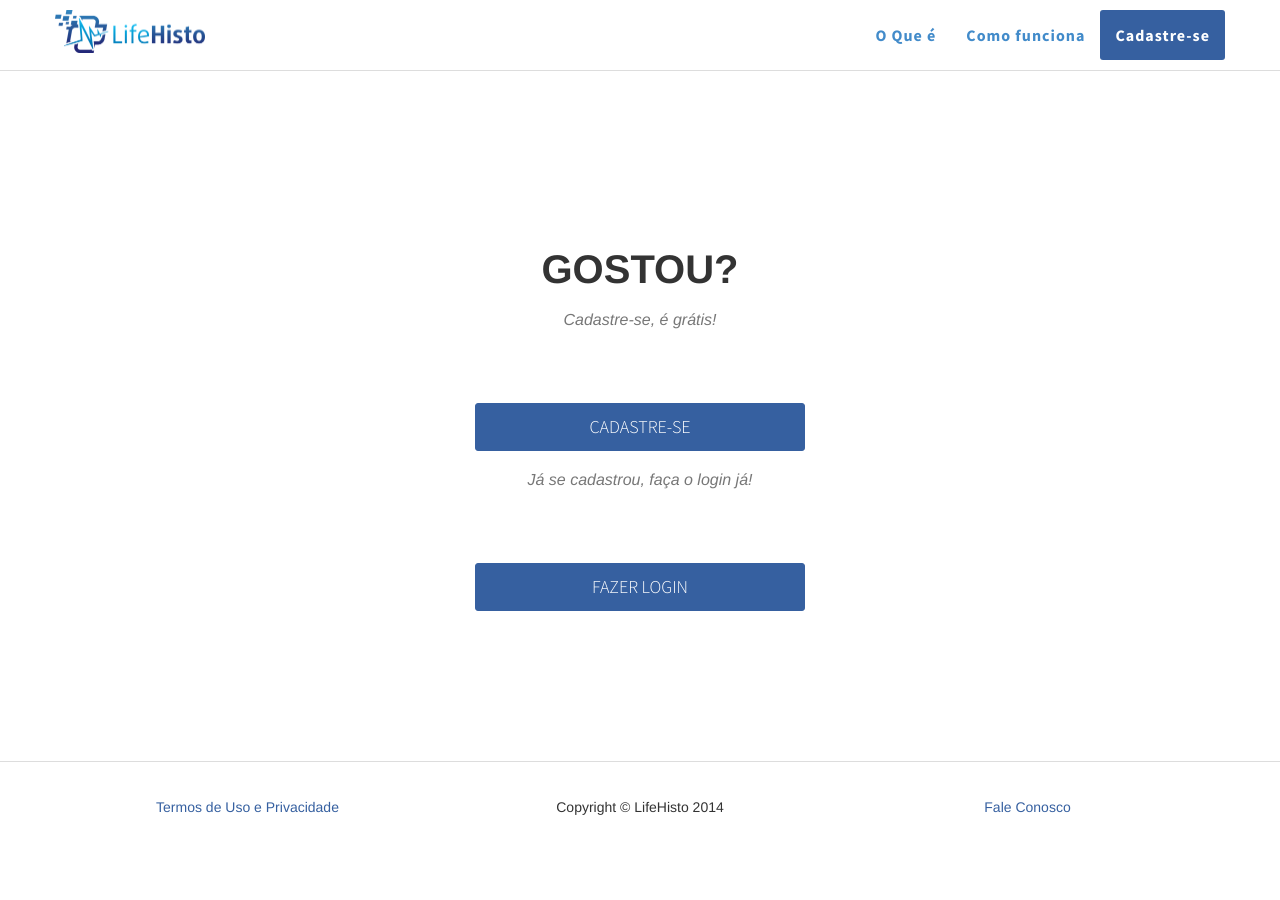
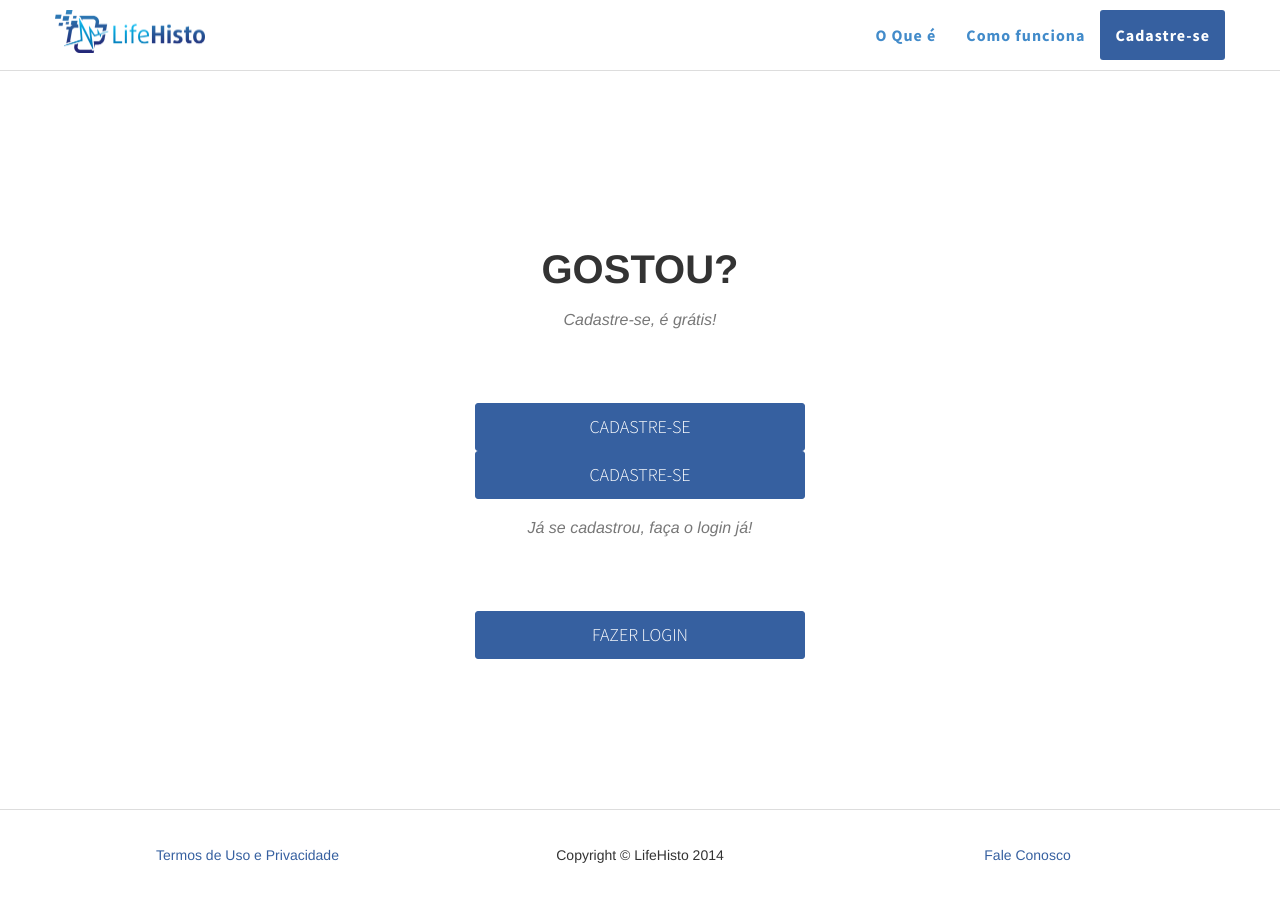
Before and after one commit to Lifehisto/lifehisto.github.io, a Jekyll site: the page built from index.html, in a window 1280 px wide and 900 px high, scrolled down 2456 px. Built offline with Jekyll 4.4.1, drawn with Linux system fonts in a browser that asks for light colours; nearby versions of some CDN libraries; library files that are not in the unit come from our copies; before the commit the page ends 3308 px from its top, so only the background shows below that.

Commit message:
Update index.html

```diff
--- a/index.html
+++ b/index.html
@@ -117,6 +117,7 @@ layout: default
                 <div class="col-lg-12 text-center">
                     <h2 class="section-heading">Gostou?</h2>
                     <h3 class="section-subheading text-muted">Cadastre-se, é grátis!</h3>
+                    <a href="https://app.lifehisto.com/users/sign_up" class="page-scroll btn btn-xl">Cadastre-se</a>
                 </div>
             </div>
             <div class="row">
```
